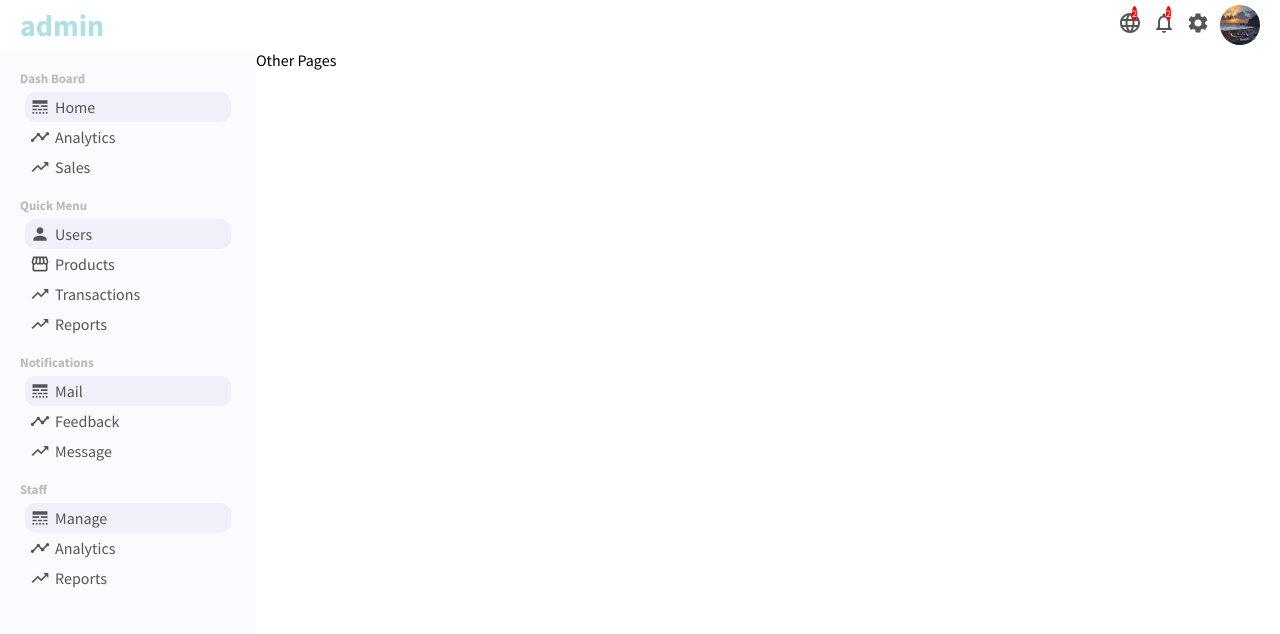
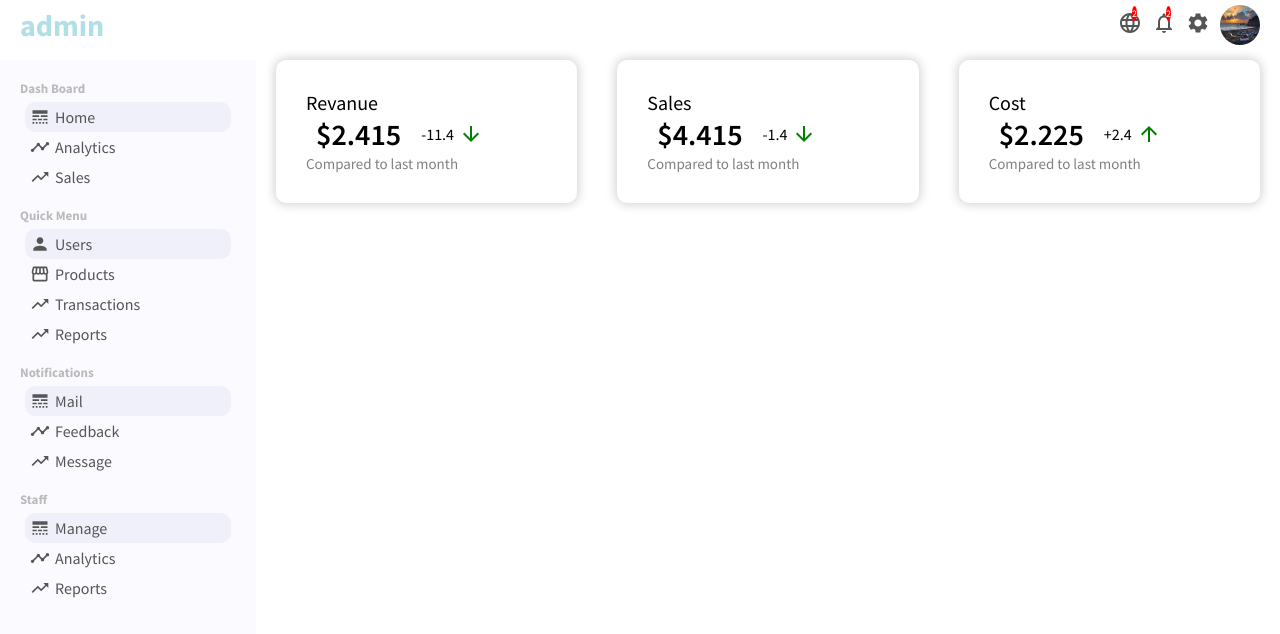
Before and after one commit to dkgus/dashboard, a React (Create React App) app: page / in a window 1280 px wide. Shown: the top 634 px of the page. Built offline with nearby package versions, Linux system fonts and the light colour scheme.

Commit message:
analytics

```diff
--- a/src/App.js
+++ b/src/App.js
@@ -1,5 +1,6 @@
 import Topbar from "./components/topbar/Topbar.jsx"
 import Sidebar from "./components/sidebar/Sidebar.jsx"
+import Home from "./pages/home/Home.jsx"
 import "./app.css"
 
 
@@ -10,7 +11,7 @@
 
       <div className="container">
         <Sidebar/>
-        <div className="others">Other Pages</div>
+        <Home />
       </div>
 
     </div>
--- a/src/app.css
+++ b/src/app.css
@@ -1,7 +1,4 @@
 .container{
     display: flex;
+    margin-top: 10px;
 }
-
-.others{
-    flex:4;
-}
--- /dev/null
+++ b/src/components/featuredInfo/FeaturedInfo.jsx
@@ -0,0 +1,52 @@
+import "./featuredInfo.css"
+import {ArrowDownward, ArrowUpward} from '@material-ui/icons';
+
+
+function FeaturedInfo() {
+    return (
+        <div className="featured">
+            <div className="featuredItem">
+                <span className="featuredTitle">Revanue</span>
+                <div className="featuredMoneyContainer">
+                    <span className="featuredMoney">$2.415</span>
+                    <span className="featuredMoneyRate">
+                        -11.4 <ArrowDownward className="featuredIcon negatve" />
+                    </span>
+                </div>
+
+                <span className="featuredSub">Compared to last month</span>
+            </div>
+
+
+            <div className="featuredItem">
+                <span className="featuredTitle">Sales</span>
+                <div className="featuredMoneyContainer">
+                    <span className="featuredMoney">$4.415</span>
+                    <span className="featuredMoneyRate">
+                        -1.4 <ArrowDownward className="featuredIcon negatve"/>
+                    </span>
+                </div>
+
+                <span className="featuredSub">Compared to last month</span>
+            </div>
+
+
+            <div className="featuredItem">
+                <span className="featuredTitle">Cost</span>
+                <div className="featuredMoneyContainer">
+                    <span className="featuredMoney">$2.225</span>
+                    <span className="featuredMoneyRate">
+                        +2.4 <ArrowUpward className="featuredIcon"/>
+                    </span>
+                </div>
+
+                <span className="featuredSub">Compared to last month</span>
+            </div>
+
+
+
+        </div>
+    )
+}
+
+export default FeaturedInfo
--- /dev/null
+++ b/src/components/featuredInfo/featuredInfo.css
@@ -0,0 +1,53 @@
+.featured{
+    width: 100%;
+    display: flex;
+    justify-content: space-between;
+}
+
+.featuredItem{
+    flex:1;
+    margin: 0px 20px;
+    padding: 30px;
+    border-radius: 10px;
+    cursor: pointer;
+    -webkit-box-shadow: 0px 0px 11px 1px rgba(0,0,0,0.2);
+    box-shadow: 0px 0px 11px 1px rgba(0,0,0,0.2);
+}
+
+.featuredTitle{
+    font-size: 20px;
+}
+
+
+.featuredMoneyContainer{
+    margin: 0px 10px;
+    display: flex;
+    align-items: center;
+}
+
+.featuredMoney{
+    font-size: 30px;
+    font-weight: 600;
+}
+
+.featuredMoneyRate{
+    display: flex;
+    align-items: center;
+    margin-left: 20px;
+}
+
+
+.featuredIcon{
+    font-size: 14px;
+    margin-left: 5px;
+    color: green
+}
+
+.featuredIcon .negatve{
+    color:red;
+}
+
+.featuredSub{
+    font-size: 15px;
+    color:gray;
+}
--- /dev/null
+++ b/src/pages/home/Home.jsx
@@ -0,0 +1,12 @@
+import FeaturedInfo from "../../components/featuredInfo/FeaturedInfo"
+import "./home.css"
+
+function Home() {
+    return (
+        <div className="home">
+            <FeaturedInfo />
+        </div>
+    )
+}
+
+export default Home
--- /dev/null
+++ b/src/pages/home/home.css
@@ -0,0 +1,3 @@
+.home{
+    flex: 4;
+}
```
